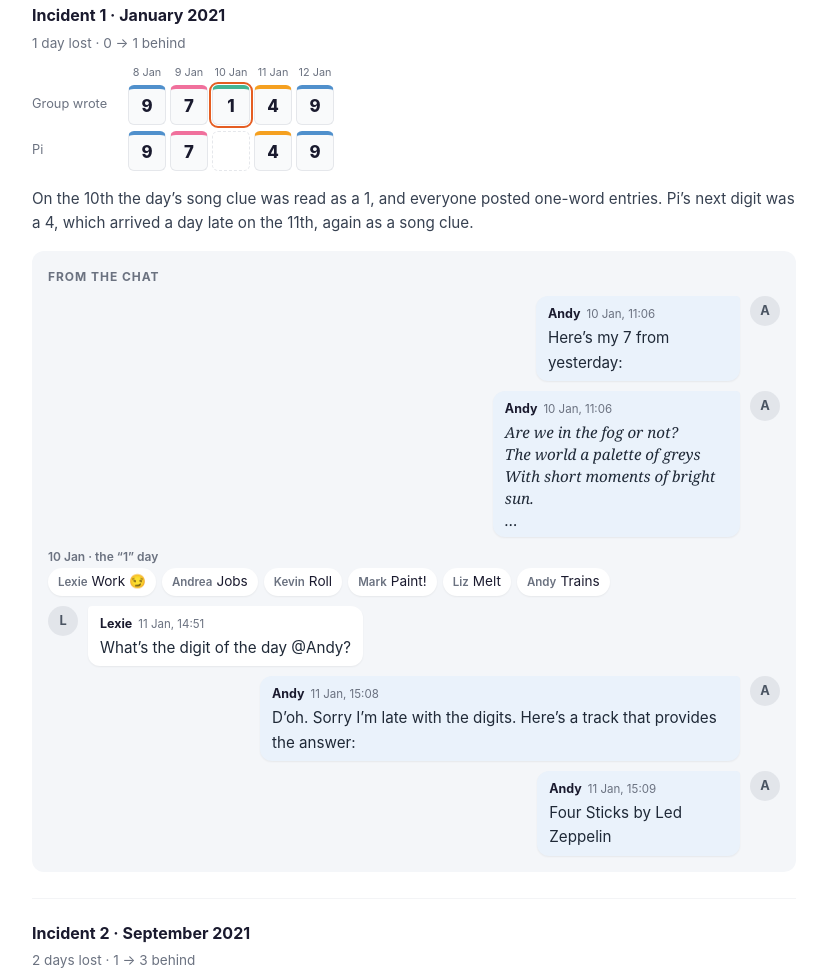
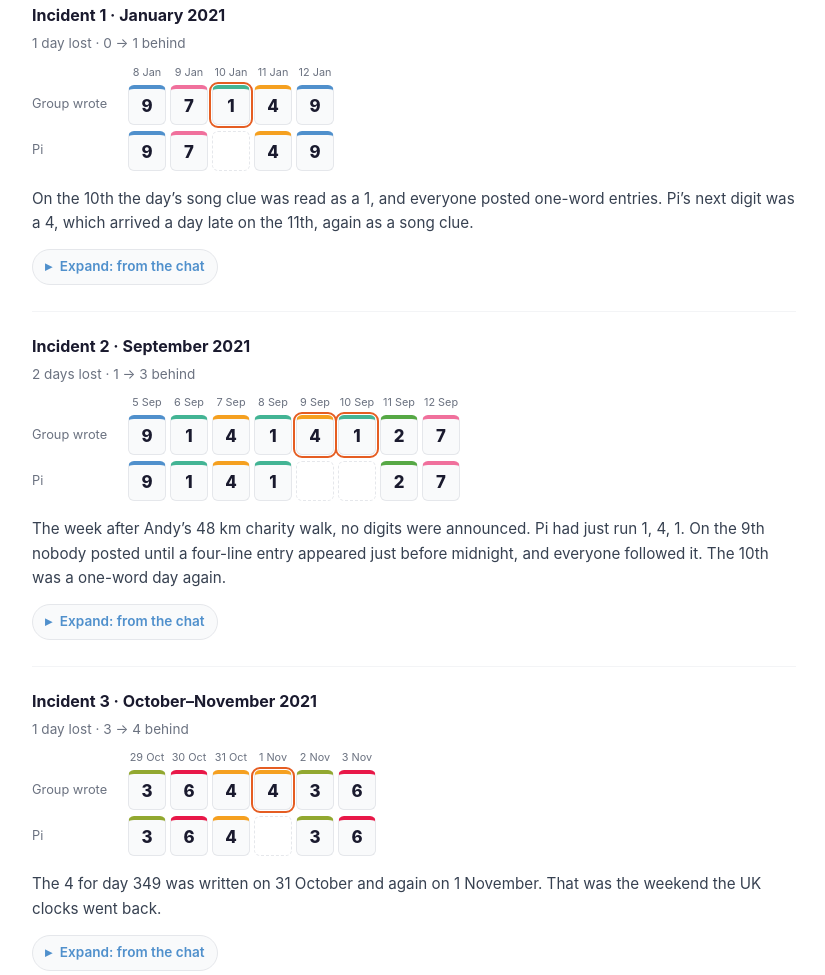
Before and after one commit to acotgreave/piary, a plain HTML site: page inquiry.html in a window 1280 px wide. Shown: the part 1363-2338 px from the top of the page, without its empty margins (226-1051 px from the left). Drawn offline with Linux system fonts and the light colour scheme.

Commit message:
Make inquiry chat excerpts collapsible
Each incident's chat panel is now behind an "Expand: from the chat"
toggle, closed by default.

Co-Authored-By: Claude Opus 5.5 <noreply@anthropic.com>

```diff
--- a/inquiry.html
+++ b/inquiry.html
@@ -118,6 +118,17 @@
       margin-top: 16px; background: #f4f6f9; border-radius: 12px;
       padding: 16px; display: flex; flex-direction: column; gap: 10px;
     }
+    .chat-toggle { margin-top: 14px; }
+    .chat-toggle > summary {
+      display: inline-flex; align-items: center; gap: 8px; cursor: pointer; list-style: none;
+      font-size: 0.85rem; font-weight: 600; color: var(--line);
+      padding: 6px 12px; border: 1px solid var(--border); border-radius: 999px; background: #f9fafb;
+    }
+    .chat-toggle > summary::-webkit-details-marker { display: none; }
+    .chat-toggle > summary::before { content: '▸'; transition: transform 0.15s; }
+    .chat-toggle[open] > summary::before { transform: rotate(90deg); }
+    .chat-toggle[open] > summary { margin-bottom: 2px; }
+    .chat-toggle .chat { margin-top: 10px; }
     .chat-head { font-size: 0.75rem; font-weight: 700; text-transform: uppercase; letter-spacing: 0.08em; color: var(--muted); }
     .msg { display: flex; gap: 10px; align-items: flex-start; max-width: 520px; }
     .msg.me { align-self: flex-end; flex-direction: row-reverse; }
@@ -417,7 +428,8 @@ const INCIDENTS = [
     h += `<div class="rowlbl">Pi</div>` + inc.pi.map(d => cell(d)).join('');
     h += `</div></div><p>${inc.note}</p>`;
     if (inc.chat) {
-      h += `<div class="chat"><div class="chat-head">From the chat</div>`;
+      h += `<details class="chat-toggle"><summary>Expand: from the chat</summary>`
+         + `<div class="chat">`;
       inc.chat.forEach(c => {
         if (c.words) {
           h += `<div><div class="chat-head" style="text-transform:none;letter-spacing:0;font-weight:600;">${c.when}</div>`
@@ -431,7 +443,7 @@ const INCIDENTS = [
            + (c.note ? `<div class="tag">↳ ${c.note}</div>` : '')
            + `</div></div>`;
       });
-      h += `</div>`;
+      h += `</div></details>`;
     }
     h += `</div>`;
     host.insertAdjacentHTML('beforeend', h);
```
